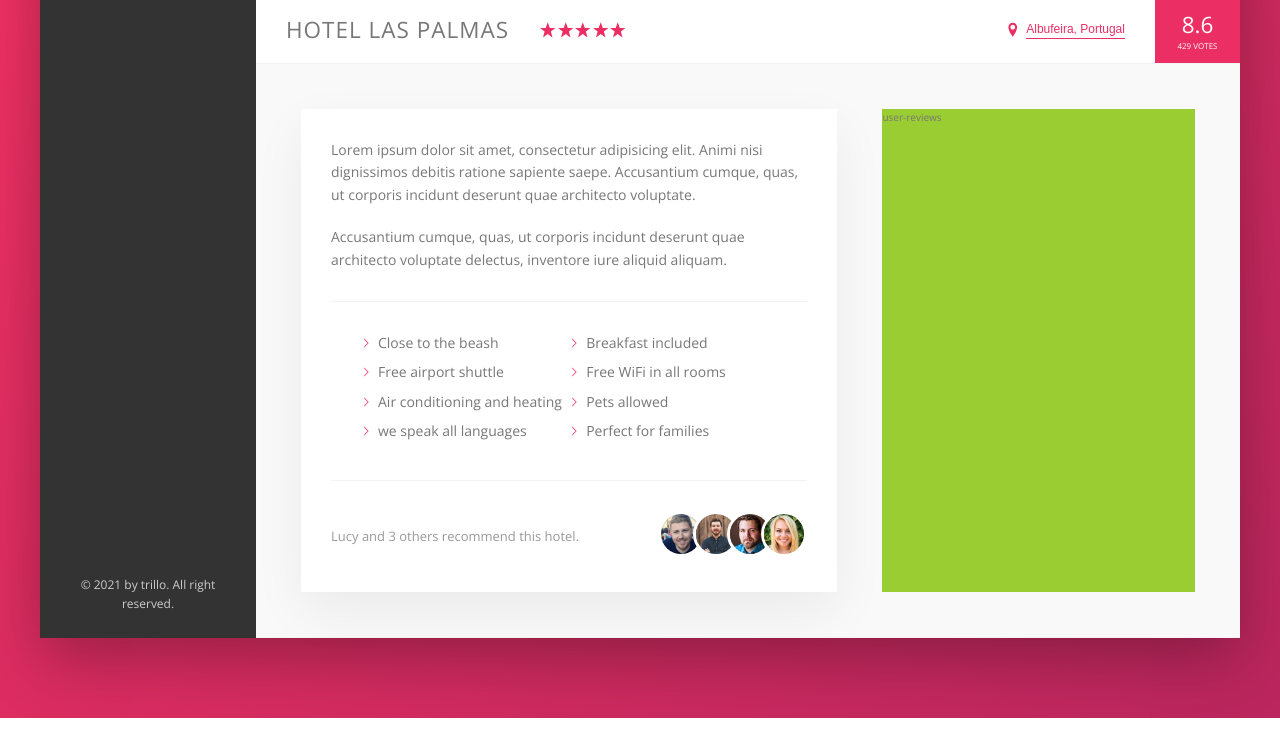
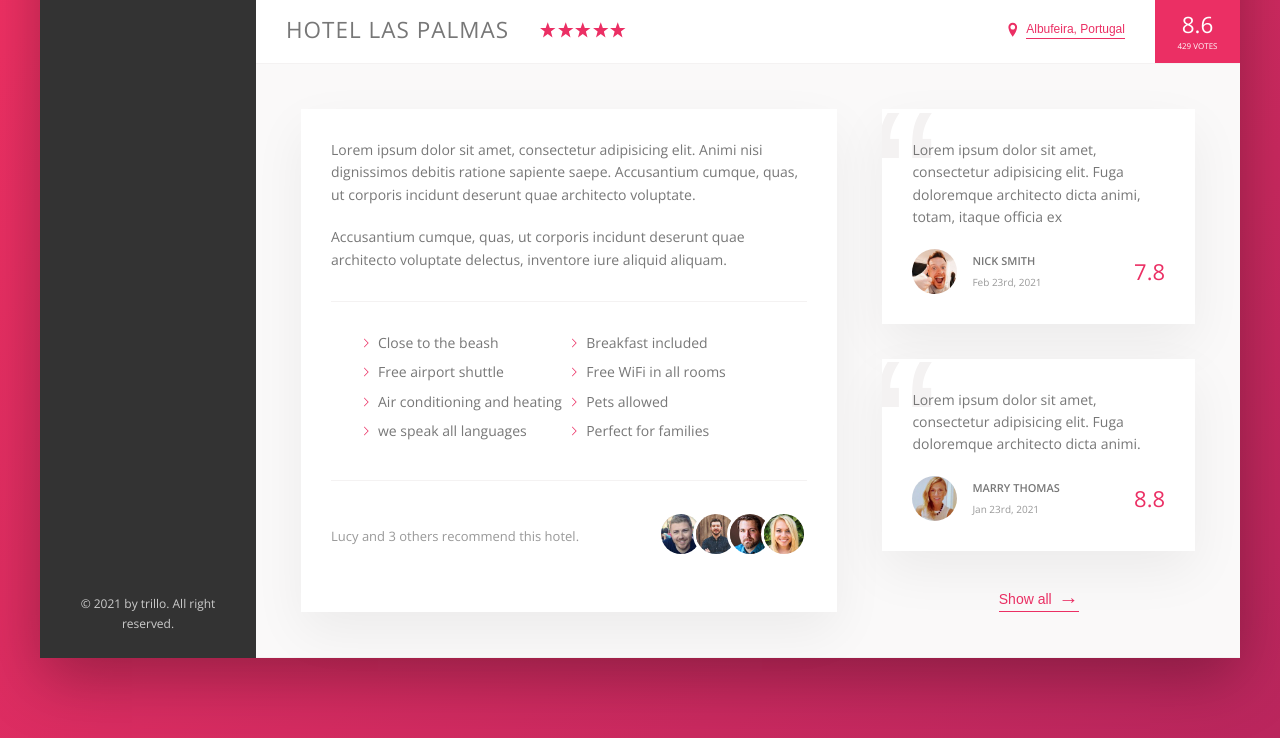
Before and after one commit to lboyadzhiev/Trillo, a website: page index.html in a window 1280 px wide. Shown: the part 538-1276 px from the top of the page. Drawn offline with nearby package versions, Linux system fonts and the light colour scheme.

Commit message:
User Review Section - done

```diff
--- a/index.html
+++ b/index.html
@@ -174,7 +174,37 @@
                         </div>
                     </div>
                     <div class="user-reviews">
-                        user-reviews
+                        <figure class="review">
+                            <blockquote class="review__text">
+                                Lorem ipsum dolor sit amet, consectetur adipisicing elit. Fuga doloremque architecto
+                                dicta animi, totam, itaque officia
+                                ex
+                            </blockquote>
+                            <figcaption class="review__user">
+                                <img src="./img/user-1.jpg" alt="User One" class="review__photo">
+                                <div class="review__user-box">
+                                    <p class="review__user-name">Nick Smith</p>
+                                    <p class="review__user-date">Feb 23rd, 2021</p>
+                                </div>
+                                <div class="review__rating">7.8</div>
+                            </figcaption>
+                        </figure>
+
+                        <figure class="review">
+                            <blockquote class="review__text">
+                                Lorem ipsum dolor sit amet, consectetur adipisicing elit. Fuga doloremque architecto
+                                dicta animi.
+                            </blockquote>
+                            <figcaption class="review__user">
+                                <img src="./img/user-2.jpg" alt="User One" class="review__photo">
+                                <div class="review__user-box">
+                                    <p class="review__user-name">Marry Thomas</p>
+                                    <p class="review__user-date">Jan 23rd, 2021</p>
+                                </div>
+                                <div class="review__rating">8.8</div>
+                            </figcaption>
+                        </figure>
+                        <button class="btn-inline">Show all <span>&rarr;</span></button>
                     </div>
                 </div>
             </main>
--- a/sass/_components.scss
+++ b/sass/_components.scss
@@ -250,8 +250,18 @@
   cursor: pointer;
   transition: all 0.2s;
 
+  & span {
+    font-size: 2rem;
+    margin-left: 0.3rem;
+    transition: margin-left 0.2s;
+  }
+
   &:hover {
     color: var(--color-grey-dark-1);
+
+    span {
+      margin-left: 0.8rem;
+    }
   }
 
   &:focus {
@@ -333,3 +343,66 @@
     }
   }
 }
+
+////////////// reviews ///////////////////////
+
+.review {
+  background-color: #fff;
+  box-shadow: var(--shadow-light);
+  padding: 3rem;
+  margin-bottom: 3.5rem;
+  position: relative;
+  overflow: hidden;
+
+  &__text {
+    margin-bottom: 2rem;
+    z-index: 10;
+    position: relative;
+  }
+
+  &__user {
+    display: flex;
+    align-items: center;
+  }
+
+  &__photo {
+    height: 4.5rem;
+    width: 4.5rem;
+    border-radius: 50%;
+    margin-right: 1.5rem;
+  }
+
+  &__user-box {
+    margin-right: auto;
+  }
+
+  &__user-name {
+    font-size: 1.1rem;
+    font-weight: 600;
+    text-transform: uppercase;
+    margin-bottom: 0.4rem;
+  }
+
+  &__user-date {
+    font-size: 1rem;
+    color: var(--color-grey-dark-3);
+  }
+
+  &__rating {
+    font-size: 2.2rem;
+    font-weight: 300;
+    color: var(--color-primary);
+  }
+
+  &::before {
+    content: "\201C";
+    position: absolute;
+    top: -2.75rem;
+    left: -1rem;
+    line-height: 1;
+    font-size: 20rem;
+    color: var(--color-grey-light-2);
+    font-family: sans-serif;
+    z-index: 1;
+  }
+}
--- a/sass/_layout.scss
+++ b/sass/_layout.scss
@@ -34,6 +34,7 @@
 }
 
 .detail {
+  font-size: 1.4rem;
   display: flex;
   padding: 4.5rem;
   background-color: var(--color-grey-light-1);
@@ -50,6 +51,8 @@
 }
 
 .user-reviews {
-  background-color: yellowgreen;
   flex: 1;
+  display: flex;
+  flex-direction: column;
+  align-items: center;
 }
```
Also changed, not shown: css/style.css.
